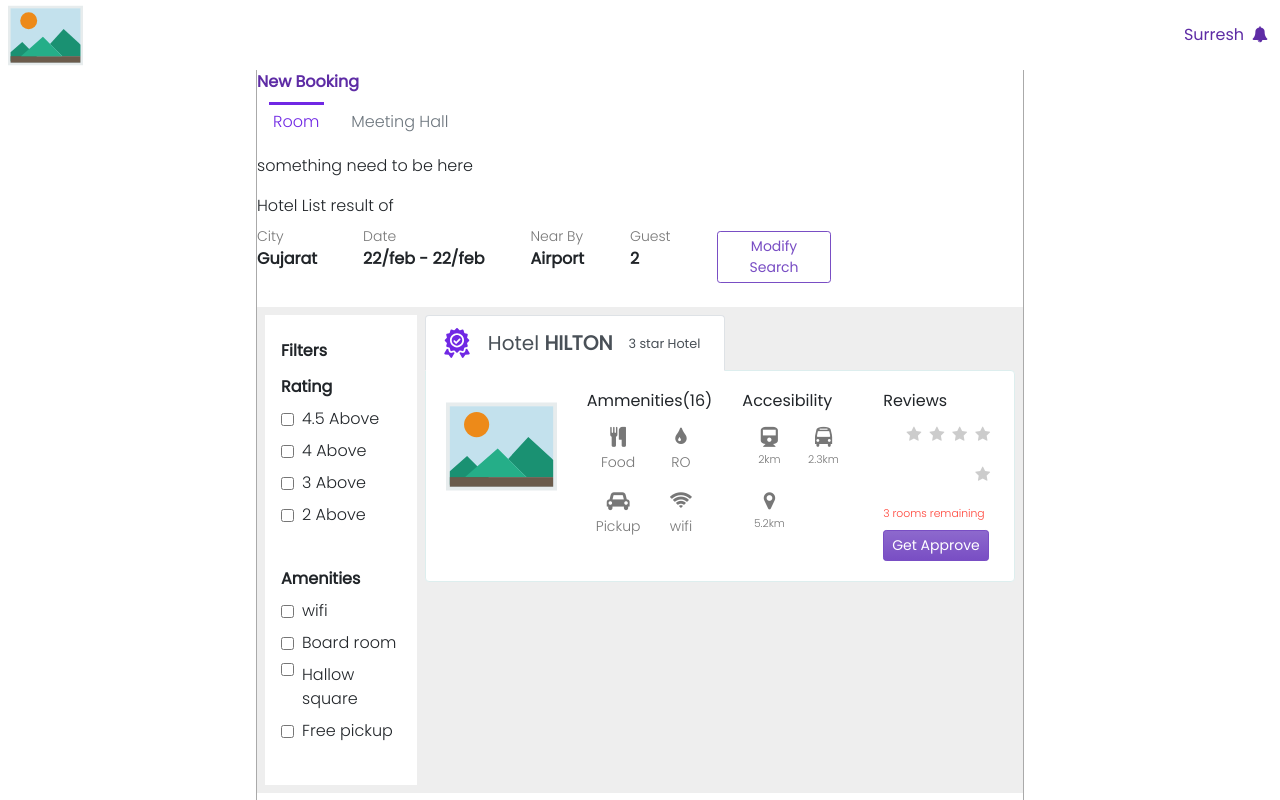
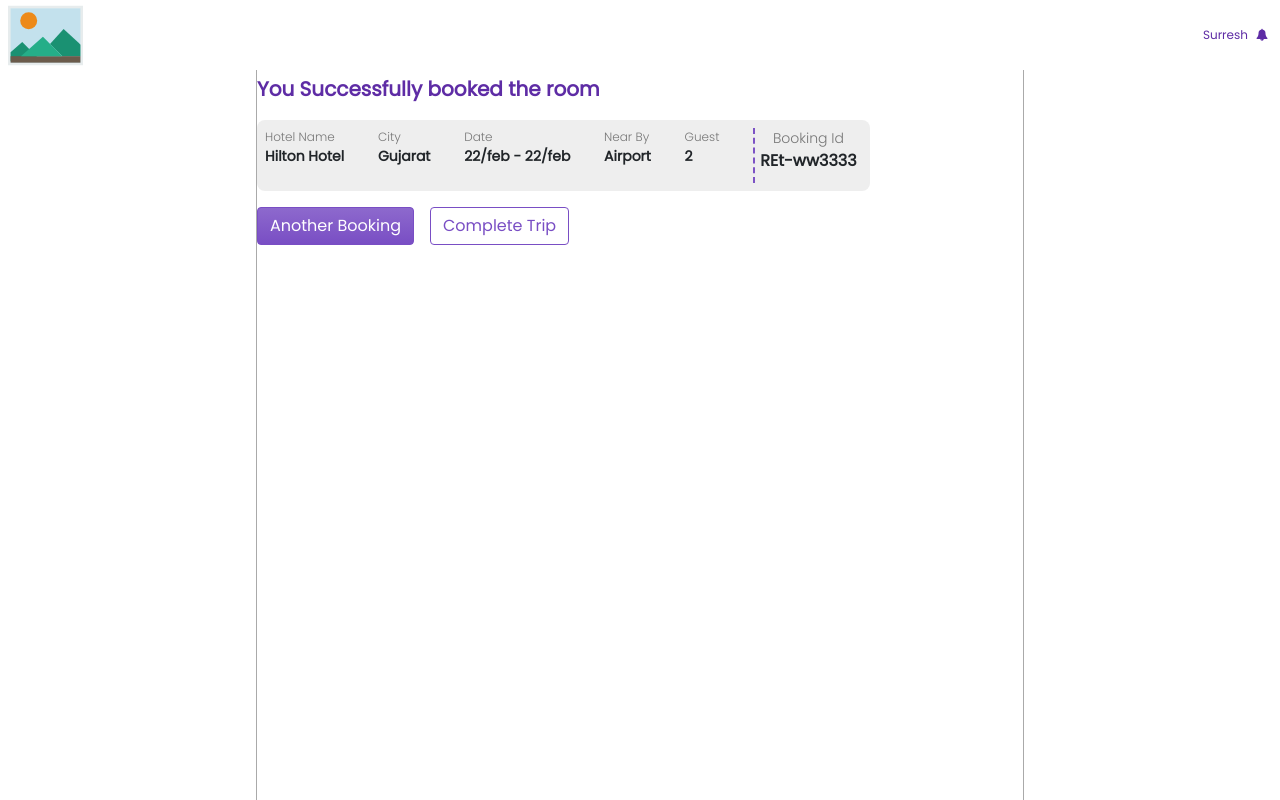
Before and after one commit to Harish-here/harish-here.github.io, a Vue app: page /search in a window 1280 px wide. Built offline with nearby package versions, Linux system fonts and the light colour scheme.

Commit message:
HTML done

```diff
--- a/src/views/Search.vue
+++ b/src/views/Search.vue
@@ -1,10 +1,10 @@
 <template>
   <div class="flex flex-column">
-    <div class='b purple mb2'>
+    <div class='b purple mb2' v-if='false'>
       New Booking
     </div>
     <!--Tab - sub route -->
-    <div class='nav-folder pa0 mb2'>
+    <div class='nav-folder pa0 mb2' v-if='false'>
       <ul class="nav nav-pills">
           <li class="nav-item">
               <a class="nav-link active" data-toggle="tab" href="#menu1">Room</a>
@@ -15,11 +15,11 @@
       </ul>
     </div>
     <!-- info area -->
-    <div class='pt1 pb1 mb2' v-if='true'>
+    <div class='pt1 pb1 mb2' v-if='false'>
       something need to be here
     </div>
     <!-- search meta data -->
-    <div class='pt1 pb1 mb2 flex flex-column'>
+    <div class='pt1 pb1 mb2 flex flex-column' v-if='false'>
         <div class='mb2'>Hotel List result of</div>
         <div class='flex w-75 items-center  mb2'>
           <ul class='flex items-center w-80'>
@@ -46,7 +46,7 @@
         </div>
     </div>
     <!-- hotel listing area -->
-    <div class='bg-light-gray pt2 pb2 flex items-stretch'>
+    <div class='bg-light-gray pt2 pb2 flex items-stretch' v-if='false'>
       <div class='flex w-100'>
         <!-- filter potion -->
         <div class='w-20 bg-white ml2 pa3'>
@@ -215,7 +215,7 @@
       </div>
     </div>
     <!-- action area -->
-    <div class='mb2' v-if='true'>
+    <div class='mb2' v-if='false'>
       <input type="text" v-if='true' placeholder="Type where to go...?" class="form-control form-control-xl bn f3">
       <div class='flex items-center f3 w-40'>
         <div><i class="fa fa-minus-circle" aria-hidden="true"></i></div>
@@ -243,7 +243,7 @@
 
     </div>
     <!-- city listing area -->
-    <div class='flex flex-column' v-if='true'>
+    <div class='flex flex-column' v-if='false'>
       <div class='pt2 pb2'>often Destination</div>
       <ul class='flex flex-column pa0 h-100 overflow-y'>
         <li class='flex justify-between items-center pt2 pb2 b fw4 gray bb b--light-gray'>
@@ -278,7 +278,7 @@
       </ul>
     </div>
     <!-- employee listing area -->
-    <div v-if='true'>
+    <div v-if='false'>
       <div class='pt2 pb2 b fw5'>Guest with you</div>
       <div class='flex items-stretch '>
         <div class='flex flex-column w-25 bg-light-gray'>
@@ -327,23 +327,177 @@
         </div>
       </div>
     </div>
+    <!-- hotel profile page -->
+    <div class='flex bg-light-gray h-400 align-stretch' v-if='false'>
+      <div class=' w-5 flex justify-center items-center'>
+        <div class='purple'> Pre</div>
+      </div>
+      <!-- hotel card section -->
+      <div class='w-45 pa2 flex align-stretch'>
+        <div class='bg-white flex flex-column align-stretch w-100 pa3'>
+          <div class='flex flex-column h-half'>
+            <div class='b'>Hotel Details</div>
+            <div>
+              <ul class='flex flex-column items-center'>
+                <li>
+                  <div class='gray'>Hotel Name</div>
+                  <div class='f5 b'>Hilton Hotel</div>
+                </li>
+                <li>
+                  <div class='gray '>Price</div>
+                  <div class='f5 b'>2500</div>
+                </li>
+              </ul>
+              <ul class='flex items-center'>
+                <li class='flex-auto'>
+                  <div class='gray'>Hotel Range</div>
+                  <div>3 Star Hotel</div>
+                </li>
+                <li class='flex-auto'>
+                  <div class='gray '>Review</div>
+                  <div>3 Star Hotel</div>
+                </li>
+                <li class='flex-auto'>
+                  <div class='gray '>Location</div>
+                  <div>3 Star Hotel</div>
+                </li>
+              </ul>
+            </div>
+          </div>
+          <!-- service -->
+          <div class='flex flex-column h-half'>
+            <div class="b">Service</div>
+            <div class='flex align-stretch'>
+              <ul class='flex flex-wrap w-100'>
+               <li class='flex pa1 gray flex-column w-20' >
+                  <div class='f5 tc'>
+                    <i class="fa fa-car" aria-hidden="true"></i>
+                  </div>
+                  <div class='f7 tc'>
+                    pick-up
+                  </div>
+               </li>
+               <li class='flex pa1 gray flex-column w-20' >
+                  <div class='f5 tc'>
+                    <i class="fa fa-car" aria-hidden="true"></i>
+                  </div>
+                  <div class='f7 tc'>
+                    pick-up
+                  </div>
+               </li>
+               <li class='flex pa1 gray flex-column w-20' >
+                  <div class='f5 tc'>
+                    <i class="fa fa-car" aria-hidden="true"></i>
+                  </div>
+                  <div class='f7 tc'>
+                    pick-up
+                  </div>
+               </li>
+              </ul>
+            </div>
+          </div>
+        </div>
+      </div>
+      <!-- location amenities section -->
+      <div class='w-45 pa2 flex align-stretch'>
+        <div class='flex flex-column align-stretch'>
+          <div class='h-half flex align-stretch pa2 bg-white'>
+            <!-- photo section -->
+            <div class=' flex-auto flex align-stretch'>
+              <img width='250' src="../assets/picture.svg" alt="">
+            </div>
+            <ul class='w-20 flex flex-column'>
+              <li class='flex-auto'><img src="../assets/picture.svg" alt=""></li>
+              <li class='flex-auto'><img src="../assets/picture.svg" alt=""></li>
+              <li class='flex-auto'><img src="../assets/picture.svg" alt=""></li>
+            </ul>
+          </div>
+          <div class='h-half flex flex-column'>
+            <!-- inline tab -->
+            <div class="d-inline-block">
+              <ul class="nav nav-pills nav-fill nav-menu bg-dark text-center">
+                <li class="nav-item w-25">
+                          <a class="nav-link active" data-toggle="tab" href="#menu1">Location</a>
+                </li>
+                <li class="nav-item w-25">
+                  <a class="nav-link" data-toggle="tab" href="#menu2">Facilities</a>
+                </li>
+                <li class="nav-item w-25">
+                    <a class="nav-link" data-toggle="tab" href="#menu3">Rating</a>
+                </li>
+                <li class="nav-item w-25">
+                    <a class="nav-link" data-toggle="tab" href="#menu1">Policies</a>
+                </li>
+              </ul>
+            </div>
+            <!-- tab place -->
+            <div class='flex align-stretch'>
+              <div></div>
+              <div></div>
+              <div></div>
+              <div></div>
+            </div>
+          </div>
+        </div>
+      </div>
+      <div class='w-5 flex justify-center items-center'>
+        <div class='purple'> Next</div>
+      </div>
 
+    </div>
+
+    <!-- hotel booking stripe -->
+    <div class='pt1 pb1 mb2 flex flex-column ' v-if='true'>
+        <div class='mb3 f4 b purple'>You Successfully booked the room</div>
+        <div class='flex w-80 items-basline  mb3 bg-light-gray br3 pa2'>
+          <ul class='flex items-center w-90'>
+            <li class="flex flex-column flex-auto">
+              <div class='gray '>Hotel Name</div>
+              <div class='b f6'>Hilton Hotel</div>
+            </li>
+            <li class="flex flex-column flex-auto">
+              <div class='gray '>City</div>
+              <div class='b f6'>Gujarat</div>
+            </li>
+            <li class="flex flex-column flex-auto">
+              <div class='gray '>Date</div>
+              <div class='b f6'>22/feb - 22/feb</div>
+            </li>
+            <li class="flex flex-column flex-auto">
+              <div class='gray '>Near By</div>
+              <div class='b f6'>Airport</div>
+            </li>
+            <li class="flex flex-column flex-auto">
+              <div class='gray '>Guest</div>
+              <div class='b f6'>2</div>
+            </li>
+          </ul>
+          <div class='flex flex-column items-center w-20 bt-0 bb-0 br-0  bw1 bl b--dashed b--purple'>
+              <div class='gray f6'>Booking Id</div>
+              <div class='b f5'>REt-ww3333</div>
+          </div>
+        </div>
+        <div>
+          <button class='btn btn-primary'>Another Booking</button>
+          <button class='btn btn-outline-primary ml3'>Complete Trip</button>
+        </div>
+    </div>
 
   </div>
 </template>
 
-
-
-
-
 <style>
 /* header main layout*/
+:root{
+  font-size: 16px;
+}
 #app{
   position: fixed;
   left:0;
   right:0;
   bottom:0;
   top:0;
+  font-size:0.75rem;
 }
 #nav{
   height: 70px;
@@ -371,8 +525,16 @@
 }
 .rating label:before{ font-size: 1rem;}
 .rating label:before{ margin:4px; }
+
+/* width */
+.w-5{ width:5%; }
+.w-45{ width:45%; }
 /* height */
+.h-half{height:50%;}
 .h-200{ height: 150px;}
 .f7{font-size:.675rem;}
-
+.h-400{height:450px;}
+.b--purple{
+  border-color:var(--purple);
+}
 </style>
```
